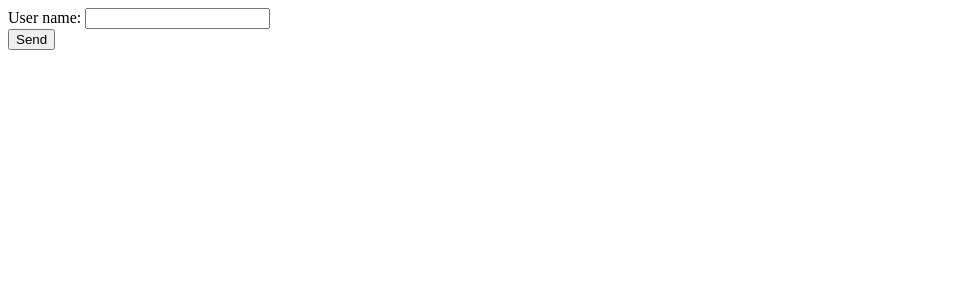
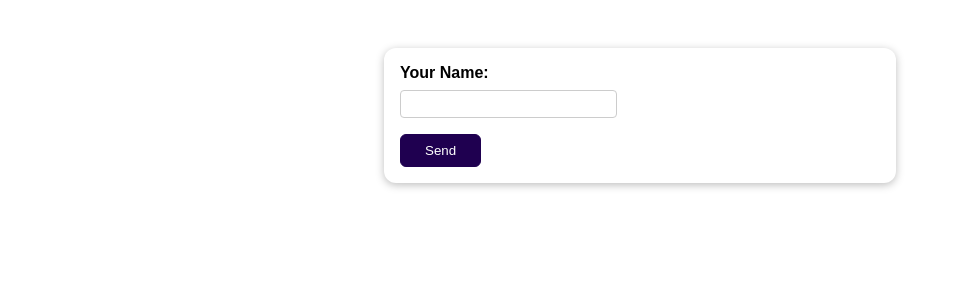
Before and after one commit to Yoshiki-Itagaki/django-forms, a Django app: page / in a window 1280 px wide. Shown: the top 300 px of the page, without its empty margins (0-955 px from the left). Run offline with Django 5.2, Linux system fonts and the light colour scheme.

Commit message:
Applied styling

```diff
--- a/reviews/forms.py
+++ b/reviews/forms.py
@@ -1,4 +1,7 @@
 from django import forms
 
 class ReviewForm(forms.Form):
-    user_name = forms.CharField()
+    user_name = forms.CharField(label="Your Name", max_length=100, error_messages={
+        "required": "Your name must not be empty",
+        "max_length": "Please enter a shorter name"
+    })
--- /dev/null
+++ b/reviews/static/reviews/styles.css
@@ -0,0 +1,68 @@
+body {
+    font-family: sans-serif;
+    margin: 0;
+}
+
+form {
+    margin: 3rem auto;
+    width: 90%;
+    max-width: 30rem;
+    padding: 1rem;
+    border-radius: 12px;
+    background-color: white;
+    box-shadow: 0 2px 8px rgba(0, 0, 0, 0.26);
+}
+
+button {
+    cursor: pointer;
+    padding: 0.5rem 1.5rem;
+    border-radius: 6px;
+    background-color: #1f0050;
+    color: white;
+    border: 1px solid #1f0050;
+}
+
+button:hover,
+button:active {
+    background-color: #320777;
+    border-color: #320777;
+}
+
+.form-control {
+    margin-bottom: 1rem;
+}
+
+.form-control input {
+    font: inherit;
+    padding: 0.25rem;
+    border-radius: 4px;
+    border: 1px solid #ccc
+}
+
+.form-control input:focus {
+    border-color: #1f0050;
+    outline: none;
+    background-color: #f4eeff;
+}
+
+.form-control label {
+    font-weight: bold;
+    display: block;
+    margin-bottom:0.5rem;
+}
+
+.errorlist {
+    list-style: none;
+    margin: 0.5rem 0;
+    padding: 0;
+    color: #680000;
+}
+
+.errors input {
+    border-color: #680000;
+    background-color: #fde3e3;
+}
+
+.errors label {
+    color: #680000;
+}
--- a/reviews/templates/reviews/review.html
+++ b/reviews/templates/reviews/review.html
@@ -1,3 +1,6 @@
+{% load static %}
+
+<!DOCTYPE html>
 <html>
     <head>
         <meta charset="utf-8">
@@ -5,17 +8,16 @@
         <title>Your Review</title>
         <meta name="description" content="">
         <meta name="viewport" content="width=device-width, initial-scale=1">
-        <link rel="stylesheet" href="">
+        <link rel="stylesheet" href="{% static "reviews/styles.css" %}">
     </head>
     <body>
         <form method="POST" action="/">
-            {% csrf_token %}
-            {% comment %} {& if has_error &}
-                <p>This form is invalid - Please enter a valid user namme!<p>
-            {% endif%} {% endcomment %}
-            {% comment %} <label for="username">Your Name</label>
-            <input id="username" name="username" type="text"> {% endcomment %}
-            {{ form }}
+            <div class="form-control {% if form.user_name.errors %} errors {% endif%}">
+                {% csrf_token %}
+                {{ form.user_name.label_tag }}
+                {{ form.user_name }}
+                {{ form.user_name.errors}}
+            </div>
             <button type="submit">Send</button>
         </form>
 
--- a/reviews/views.py
+++ b/reviews/views.py
@@ -12,10 +12,8 @@ def review(request):
 
         if form.is_valid():
             return HttpResponseRedirect("/thank-you")
-        else:
-            form = ReviewForm()
-
-    form = ReviewForm()
+    else:
+        form = ReviewForm()
 
     return render(request, "reviews/review.html", {
         "form": form
```
